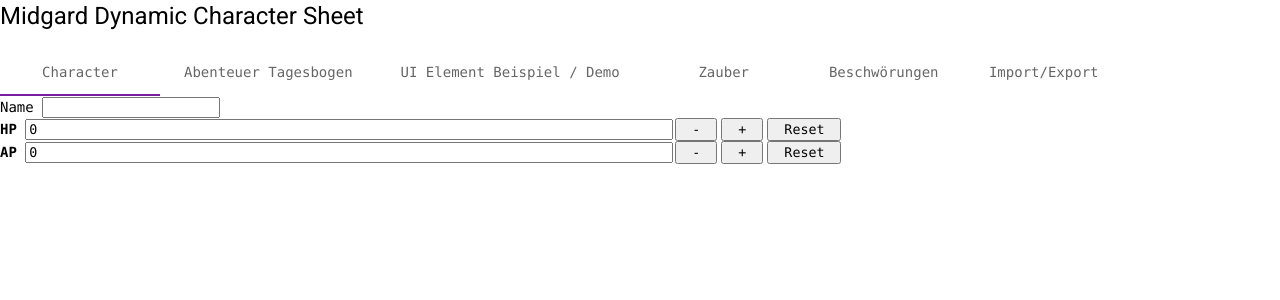
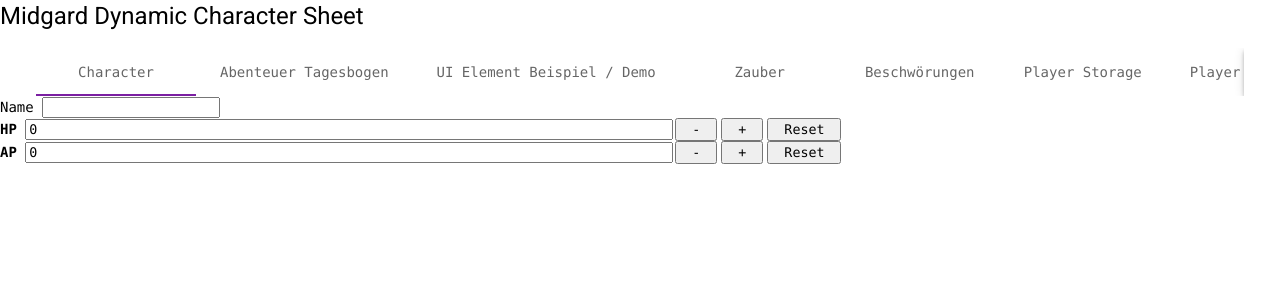
Before and after one commit to hummigbird1/MidgardDynamicCharacterSheet, an Angular app: page / in a window 1280 px wide. Shown: the top 300 px of the page. Built offline with nearby package versions, Linux system fonts and the light colour scheme.

Commit message:
Add player localstorage component to main component and add autoloading of player data from storage

```diff
--- a/src/app/app.component.html
+++ b/src/app/app.component.html
@@ -16,7 +16,10 @@
   </mat-tab>
   <mat-tab label="Zauber"> Hier könnten die Zaubersprüche stehen </mat-tab>
   <mat-tab label="Beschwörungen"> Hier könnten die Beschwörungen stehen</mat-tab>
-  <mat-tab label="Import/Export">
+  <mat-tab label="Player Storage">
+    <app-player-localstorage></app-player-localstorage>
+  </mat-tab>
+  <mat-tab label="Player Import/Export">
     <app-player-import-export></app-player-import-export>
   </mat-tab>
 </mat-tab-group>
--- a/src/app/app.component.ts
+++ b/src/app/app.component.ts
@@ -1,5 +1,6 @@
-import { Component, EventEmitter, Input, Output } from '@angular/core';
+import { AfterViewInit, Component, EventEmitter, Input, OnInit, Output } from '@angular/core';
 import { Player } from './models/player';
+import { PlayerLocalstorageService } from './services/player-localstorage.service';
 import { PlayerModelProviderService } from './services/player-model-provider.service';
 
 @Component({
@@ -7,10 +8,17 @@
   templateUrl: './app.component.html',
   styleUrls: ['./app.component.css']
 })
-export class AppComponent {
+export class AppComponent implements AfterViewInit {
   title = 'MidgardDynamicCharacterSheet';
 
-  constructor(private pmps: PlayerModelProviderService) {
+  constructor(private pmps: PlayerModelProviderService, private plss: PlayerLocalstorageService) {
+  }
+
+  ngAfterViewInit(): void {
+    const playerFromStorage = this.plss.loadPlayer();
+    if (playerFromStorage != null) {
+      this.pmps.player = playerFromStorage;
+    }
   }
 
   get player(): Player {
--- a/src/app/app.module.ts
+++ b/src/app/app.module.ts
@@ -11,6 +11,7 @@
 import { PlayerImportExportComponent } from './components/player-import-export/player-import-export.component';
 import { PlayerModelProviderService } from './services/player-model-provider.service';
 import { CharacterSheetComponent } from './components/character-sheet/character-sheet.component';
+import { PlayerLocalstorageComponent } from './components/player-localstorage/player-localstorage.component';
 
 @NgModule({
   declarations: [
@@ -19,6 +20,7 @@
     AdventureSheetComponent,
     PlayerImportExportComponent,
     CharacterSheetComponent,
+    PlayerLocalstorageComponent,
   ],
   imports: [
     BrowserModule,
```
